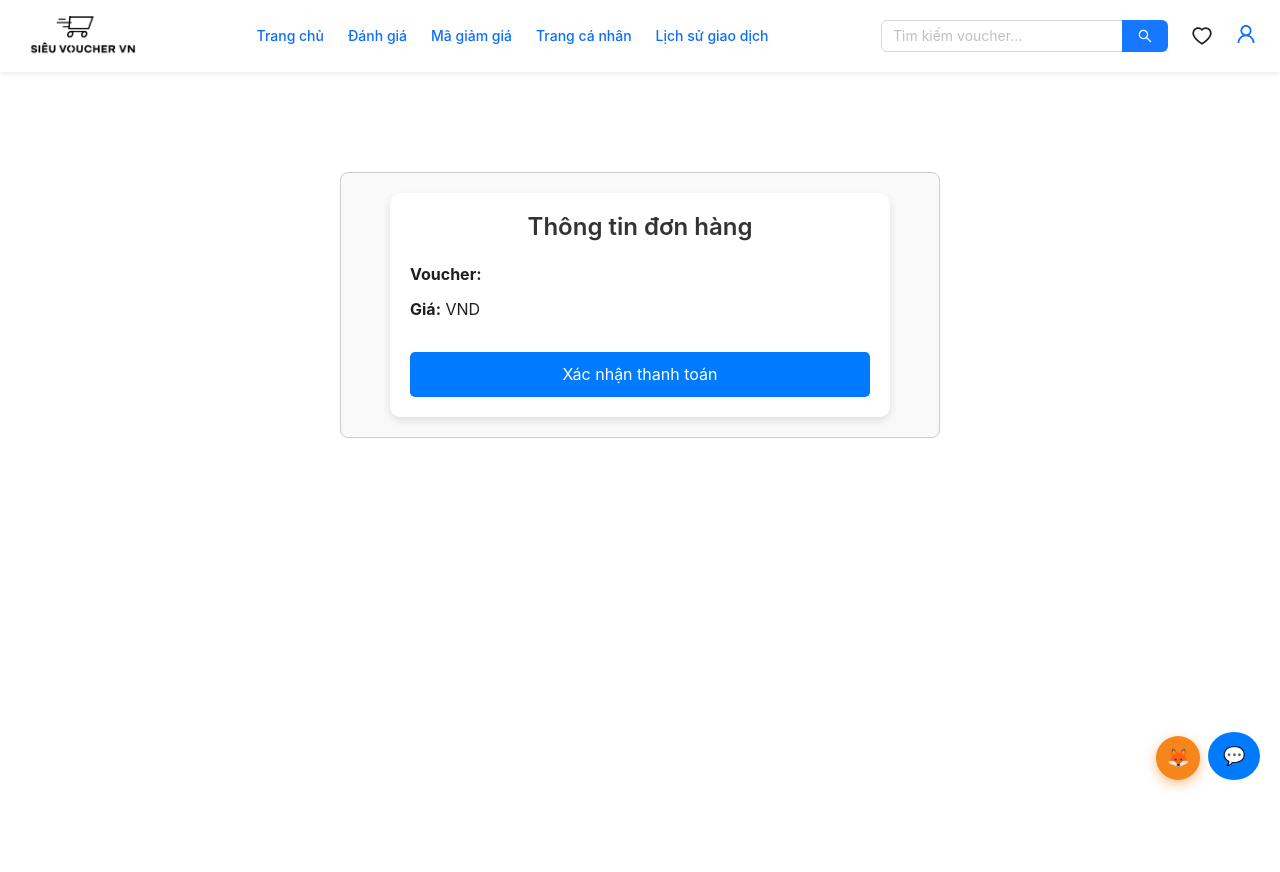
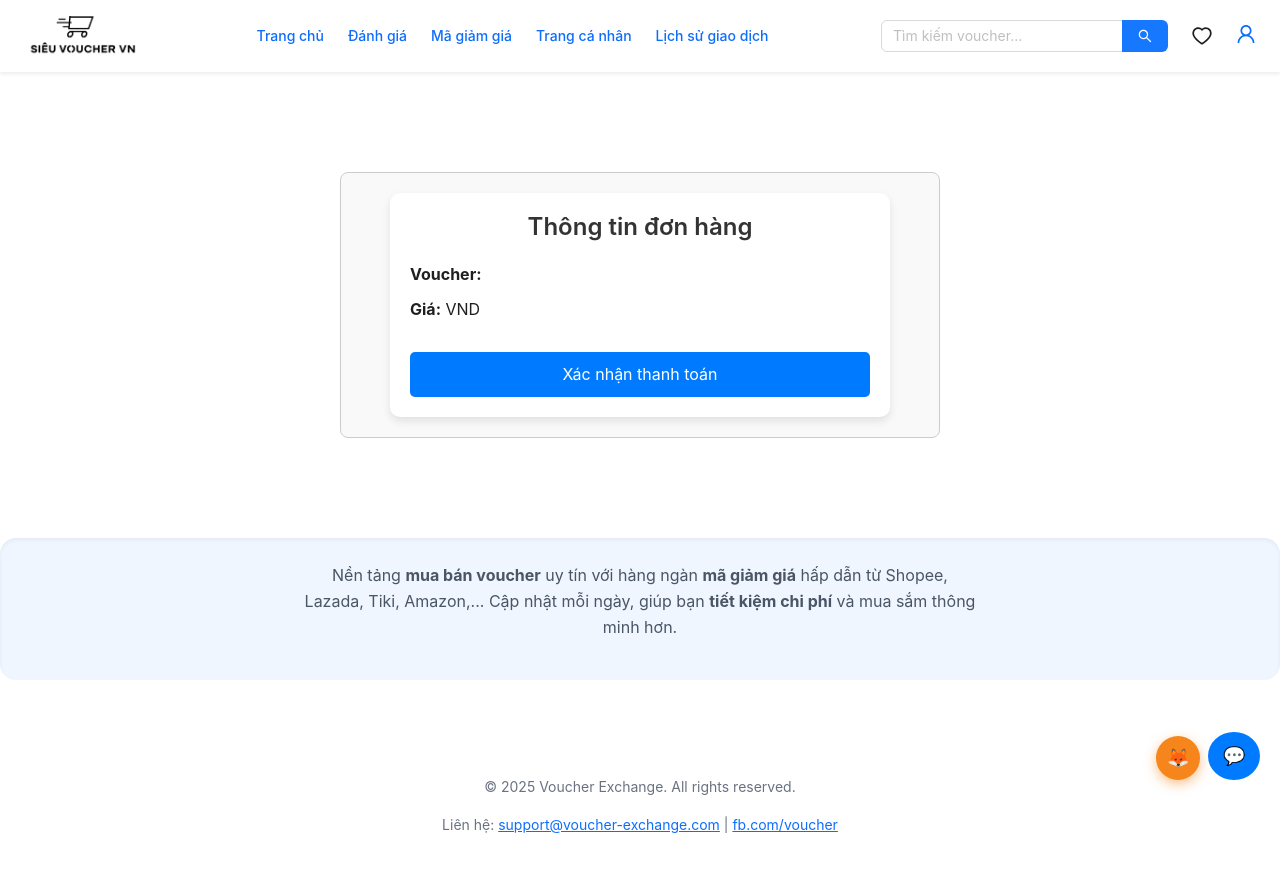
Before and after one commit to julynguyen247/voucher-exchange-web-reactjs-expressjs, a React (Vite) app in the folder fe/: page /order in a window 1280 px wide. Shown: the top 872 px of the page. Before the commit the page ends 800 px from the top, so only its background shows below. Built offline with nearby package versions, Linux system fonts and the light colour scheme; no server answers.

Commit message:
update UI

```diff
--- a/fe/src/pages/client/transactions/order.jsx
+++ b/fe/src/pages/client/transactions/order.jsx
@@ -14,7 +14,9 @@ const OrderPage = () => {
     });
   };
 
+  // ...existing code...
   return (
+    <>
       <div className="order-container">
         <div className="order-card">
           <h1 className="order-title">Thông tin đơn hàng</h1>
@@ -31,6 +33,36 @@ const OrderPage = () => {
           </button>
         </div>
       </div>
+      <footer className="mt-12 bg-blue-50 rounded-2xl p-6 shadow-inner text-center">
+        <p className="text-gray-600 text-sm md:text-base leading-relaxed max-w-2xl mx-auto">
+          Nền tảng <strong>mua bán voucher</strong> uy tín với hàng ngàn{" "}
+          <strong>mã giảm giá</strong> hấp dẫn từ Shopee, Lazada, Tiki,
+          Amazon,... Cập nhật mỗi ngày, giúp bạn{" "}
+          <strong>tiết kiệm chi phí</strong> và mua sắm thông minh hơn.
+        </p>
+      </footer>
+      <footer className="mt-24 text-center text-gray-500 pb-8">
+        <div>
+          <p>© 2025 Voucher Exchange. All rights reserved.</p>
+          <p className="mt-2">
+            Liên hệ:{" "}
+            <a
+              href="mailto:support@voucher-exchange.com"
+              className="text-green-600 hover:underline"
+            >
+              support@voucher-exchange.com
+            </a>
+            {" | "}
+            <a
+              href="https://facebook.com/voucher"
+              className="text-green-600 hover:underline"
+            >
+              fb.com/voucher
+            </a>
+          </p>
+        </div>
+      </footer>
+    </>
   );
 };
 
--- a/fe/src/pages/client/transactions/transaction.jsx
+++ b/fe/src/pages/client/transactions/transaction.jsx
@@ -228,7 +228,7 @@ const TransactionPage = () => {
       return (
         <div>
           <h3>Quét mã QR để thanh toán bằng Momo</h3>
-          <QRCode
+          <QRCode style={{ margin: "16px auto" }}
             value={`2|99|${sellerPhone}|||${price}|${encodeURIComponent(
               `TT Voucher ${voucherName.substring(0, 10)}`
             )}|0|0&orderID=${voucherId}`}
@@ -317,6 +317,7 @@ const TransactionPage = () => {
   }
 
   return (
+    <>
       <div className="transaction-container">
         <h1>Xác Nhận Thanh Toán</h1>
         <div className="transaction-details">
@@ -401,6 +402,36 @@ const TransactionPage = () => {
           </div>
         )}
       </div>
+      <footer className="mt-12 bg-blue-50 rounded-2xl p-6 shadow-inner text-center">
+        <p className="text-gray-600 text-sm md:text-base leading-relaxed max-w-2xl mx-auto">
+          Nền tảng <strong>mua bán voucher</strong> uy tín với hàng ngàn{" "}
+          <strong>mã giảm giá</strong> hấp dẫn từ Shopee, Lazada, Tiki,
+          Amazon,... Cập nhật mỗi ngày, giúp bạn{" "}
+          <strong>tiết kiệm chi phí</strong> và mua sắm thông minh hơn.
+        </p>
+      </footer>
+      <footer className="mt-24 text-center text-gray-500 pb-8">
+        <div>
+          <p>© 2025 Voucher Exchange. All rights reserved.</p>
+          <p className="mt-2">
+            Liên hệ:{" "}
+            <a
+              href="mailto:support@voucher-exchange.com"
+              className="text-green-600 hover:underline"
+            >
+              support@voucher-exchange.com
+            </a>
+            {" | "}
+            <a
+              href="https://facebook.com/voucher"
+              className="text-green-600 hover:underline"
+            >
+              fb.com/voucher
+            </a>
+          </p>
+        </div>
+      </footer>
+    </>
   );
 };
 
--- a/fe/src/pages/client/transactions/transactionHistory.jsx
+++ b/fe/src/pages/client/transactions/transactionHistory.jsx
@@ -112,7 +112,37 @@ const TransactionHistory = () => {
         columns={columns}
         rowKey="_id"
       />
+      <footer className="mt-12 bg-blue-50 rounded-2xl p-6 shadow-inner text-center">
+        <p className="text-gray-600 text-sm md:text-base leading-relaxed max-w-2xl mx-auto">
+          Nền tảng <strong>mua bán voucher</strong> uy tín với hàng ngàn{" "}
+          <strong>mã giảm giá</strong> hấp dẫn từ Shopee, Lazada, Tiki,
+          Amazon,... Cập nhật mỗi ngày, giúp bạn{" "}
+          <strong>tiết kiệm chi phí</strong> và mua sắm thông minh hơn.
+        </p>
+      </footer>
+      <footer className="mt-24 text-center text-gray-500 pb-8">
+        <div>
+          <p>© 2025 Voucher Exchange. All rights reserved.</p>
+          <p className="mt-2">
+            Liên hệ:{" "}
+            <a
+              href="mailto:support@voucher-exchange.com"
+              className="text-green-600 hover:underline"
+            >
+              support@voucher-exchange.com
+            </a>
+            {" | "}
+            <a
+              href="https://facebook.com/voucher"
+              className="text-green-600 hover:underline"
+            >
+              fb.com/voucher
+            </a>
+          </p>
+        </div>
+      </footer>
     </div>
+
   );
 };
 
```
Also changed, not shown: 1 other file (tests, documents, lock files or other folders). Lines whose indentation alone changed are shown as unchanged.
